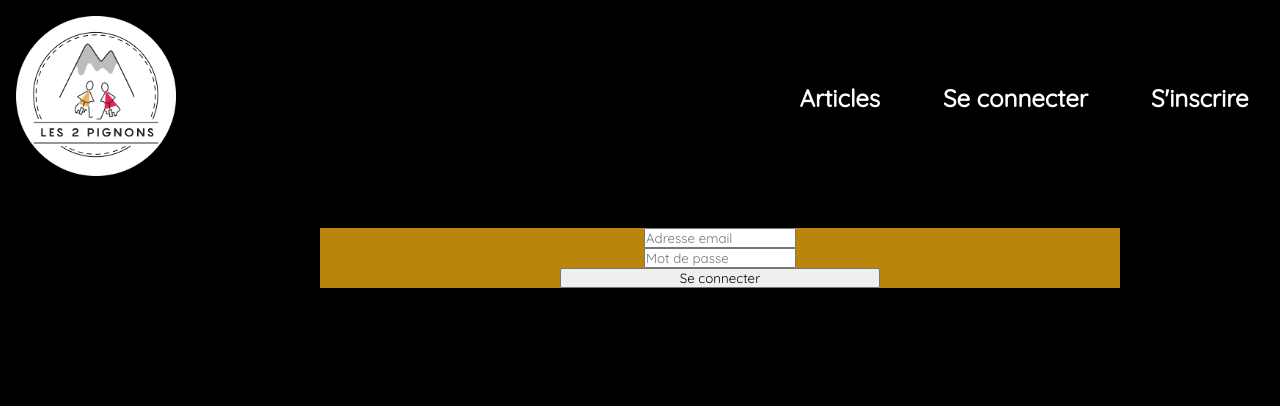
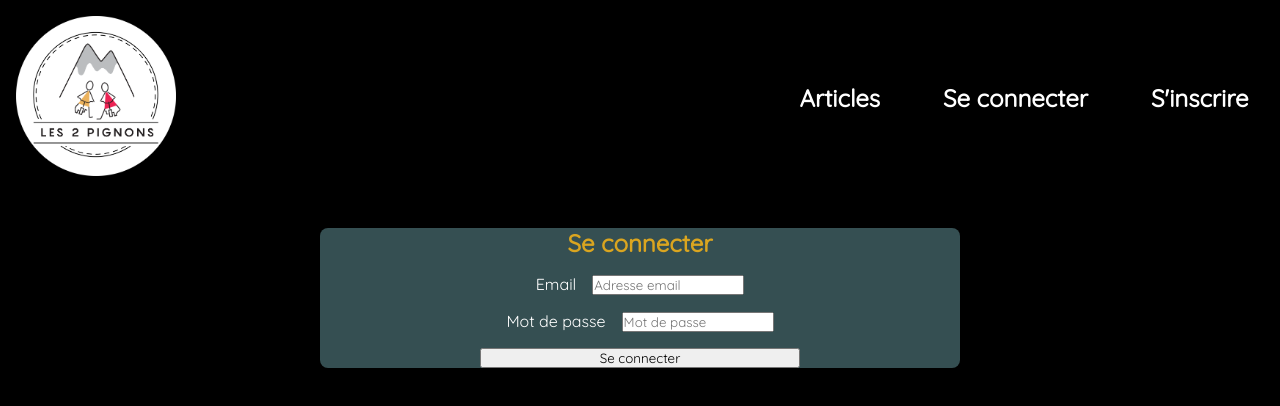
Before and after one commit to OlvMrn/les2pignons, a React (Vite) app in the folder frontend/: page /login in a window 1280 px wide. Shown: the top 406 px of the page. Built offline with nearby package versions, Linux system fonts and the light colour scheme; no server answers.

Commit message:
fix css sur les formulaires

```diff
--- a/frontend/src/components/SignForm.css
+++ b/frontend/src/components/SignForm.css
@@ -3,21 +3,29 @@
   flex-direction: column;
   justify-content: center;
   align-items: center;
-  width: 50rem;
+  width: 50%;
+  margin: auto;
   margin-top: 2rem;
   margin-bottom: 1rem;
-  margin-left: 20rem;
+  background-color: #354f52;
+  border-radius: 0.5rem;
 }
 
-.signup {
-  background-color: aquamarine;
+.sign-form-title {
+  color: goldenrod;
 }
 
-.signin {
-  background-color: darkgoldenrod;
+.sign-form-element {
+  margin-top: 1rem;
+  display: block;
+}
+
+.sign-form-input {
+  margin-left: 1rem;
 }
 
 button {
+  margin-top: 1rem;
   width: 20rem;
 }
 
--- a/frontend/src/components/SignForm.jsx
+++ b/frontend/src/components/SignForm.jsx
@@ -6,9 +6,6 @@ import connexion from "../services/connexion";
 import { AuthContext } from "../contexts/authContext";
 
 import "./SignForm.css";
-
-// Sign up => register
-// Sign in => log in
 
 const userModel = {
   email: "",
@@ -87,6 +84,11 @@ function SignForm({ type }) {
 
   return (
     <form className={`signform  ${type}`} onSubmit={handleSubmit}>
+      <h2 className="sign-form-title">
+        {type === "signin" ? "Se connecter" : "S'inscrire"}
+      </h2>
+      <label className="sign-form-element">
+        Email
         <input
           type="email"
           name="email"
@@ -94,7 +96,11 @@ function SignForm({ type }) {
           placeholder="Adresse email"
           value={user.email}
           onChange={handleUser}
+          className="sign-form-input"
         />
+      </label>
+      <label className="sign-form-element">
+        Mot de passe
         <input
           type="password"
           name="password"
@@ -102,15 +108,22 @@ function SignForm({ type }) {
           placeholder="Mot de passe"
           value={user.password}
           onChange={handleUser}
+          className="sign-form-input"
         />
+      </label>
+
       {type === "signup" && (
+        <label className="sign-form-element">
+          Confirmer mot de passe
           <input
             type="password"
             required
             placeholder="Confirmer mot de passe"
             value={confirmPassword}
             onChange={(e) => setConfirmPassword(e.target.value)}
+            className="sign-form-input"
           />
+        </label>
       )}
       {type === "signup" && (
         <>
--- a/frontend/src/pages/HomePage.jsx
+++ b/frontend/src/pages/HomePage.jsx
@@ -20,7 +20,7 @@ function HomePage() {
       element,
       {
         opacity: 0,
-        y: -200,
+        y: -300,
       },
       {
         opacity: 1,
@@ -41,7 +41,7 @@ function HomePage() {
       element,
       {
         opacity: 0,
-        x: -300,
+        x: -200,
       },
       {
         opacity: 1,
@@ -62,7 +62,7 @@ function HomePage() {
       element,
       {
         opacity: 0,
-        x: +300,
+        x: +200,
       },
       {
         opacity: 1,
```
Lines whose indentation alone changed are shown as unchanged.
